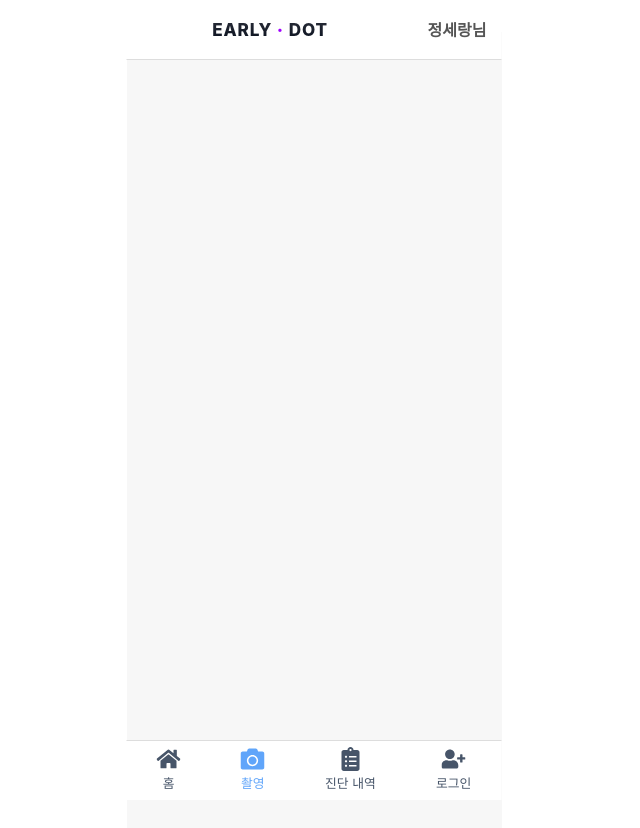
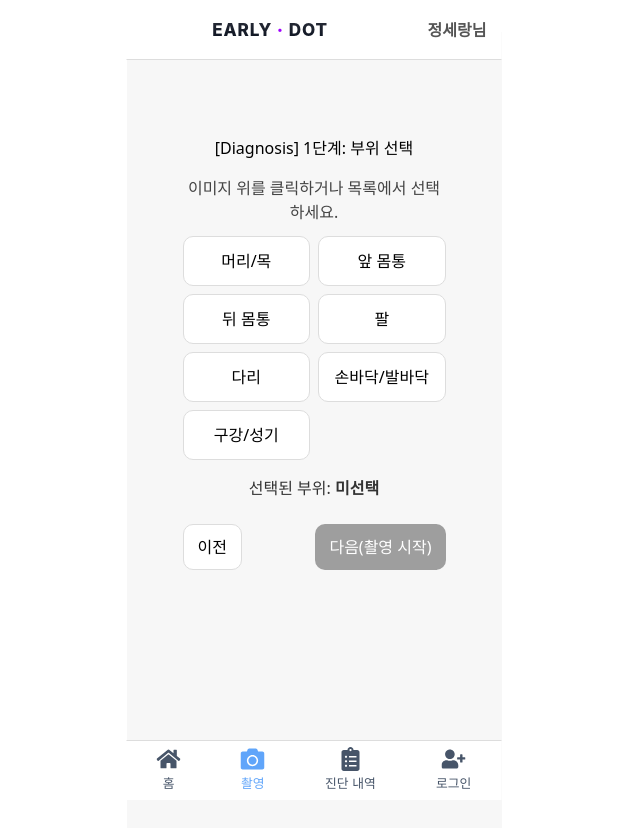
Before and after one commit to earlydot25-cloud/early-dot-project, a React (Create React App) app in the folder frontend/: page /diagnosis/body-select in a window 1280 px wide. Shown: the top 828 px of the page, without its empty margins (326-966 px from the left). Built offline with nearby package versions, Linux system fonts and the light colour scheme.

Commit message:
diagnosis>serializers.py 경로 내용 수정`

```diff
--- a/frontend/src/App.tsx
+++ b/frontend/src/App.tsx
@@ -6,7 +6,8 @@ import Layout from './components/Layout';
 import BeforeLoginPage from './pages/BeforeLoginPage';
 import MainPage from './pages/dashboard/MainPage';
 import LoginPage from './pages/auth/LoginPage';
-import BodySelectionPage from './pages/diagnosis/CapturePage'; // 나중에 바꿔야함 BodySelectionPage로
+import BodySelectionPage from './pages/diagnosis/BodySelectionPage'; // ✅ 올바른 import
+import CapturePage from './pages/diagnosis/CapturePage';             // ✅ 촬영 페이지 별도 import
 import HistoryPage from './pages/dashboard/HistoryPage';
 import ProfilePage from './pages/dashboard/ProfilePage';
 import ResultDetailPage from './pages/diagnosis/ResultDetailPage';
@@ -23,46 +24,38 @@ const isAuthed = () =>
 
 // 보호 라우트: 미로그인 시 BeforeLoginPage로
 type RequireAuthProps = { children: React.ReactElement };
-
-const RequireAuth: React.FC<RequireAuthProps> = ({ children }) => {
-  return isAuthed() ? children : <Navigate to="/" replace />;
-};
-
+const RequireAuth: React.FC<RequireAuthProps> = ({ children }) =>
+  isAuthed() ? children : <Navigate to="/" replace />;
 
 const App: React.FC = () => {
   return (
-    <BrowserRouter>
+    <BrowserRouter> {/* ⚠ index.tsx에서 이미 감싸고 있다면 이 줄/닫는 줄 제거 */}
       <Layout>
         <Routes>
-          {/* 로그인 이전 랜딩 */}
+          {/* 로그인 이전 랜딩 (하나만 남김) */}
           <Route path="/" element={<BeforeLoginPage />} />
 
-          {/* 🔴 보호 라우트 (RequireAuth 적용) - 주석 처리 🔴
-              로그인 기능 구현 후 필요할 때 주석을 해제하고 아래 임시 라우트를 삭제하세요. */}
-          {/* <Route path="/home" element={<RequireAuth><MainPage /></RequireAuth>} />
-          <Route path="/diagnosis" element={<RequireAuth><BodySelectionPage /></RequireAuth>} />
-          <Route path="/dashboard" element={<RequireAuth><HistoryPage />/RequireAuth>}< />
-          <Route path="/dashboard" element={<RequireAuth><ProfilePage /></RequireAuth>} />
-          */}
-
-          {/* 로그인 이전 랜딩 및 인증 관련 유지 */}
-          <Route path="/" element={<BeforeLoginPage />} />
+          {/* 인증 관련 */}
           <Route path="/login" element={<LoginPage />} />
           <Route path="/signup" element={<LoginPage />} />
 
-          {/* 🟢 핵심 수정: 임시 라우트 🟢 */}
+          {/* 임시로 보호 해제한 라우트들 */}
           <Route path="/home" element={<MainPage />} />
 
-          {/* 진단 시작 경로는 유지 */}
-          <Route path="/diagnosis" element={<BodySelectionPage />} />
+          {/* 🔑 진단 플로우 분리 */}
+          <Route path="/diagnosis" element={<Navigate to="/diagnosis/body-select" replace />} />
+          <Route path="/diagnosis/body-select" element={<BodySelectionPage />} />
+          <Route path="/diagnosis/capture" element={<CapturePage />} />
 
-          {/* 대시보드 경로는 기능별로 분리 */}
+          {/* 대시보드 */}
           <Route path="/dashboard/history" element={<HistoryPage />} />
           <Route path="/dashboard/profile" element={<ProfilePage />} />
 
-          {/* 진단 상세 결과 페이지 경로는 ID를 받아야 함 (이전에 MainPage에서 설정한 경로와 일치) */}
+          {/* 결과 상세 */}
           <Route path="/diagnosis/detail/:id" element={<ResultDetailPage />} />
 
+          {/* 그 외 → 랜딩으로 */}
+          <Route path="*" element={<Navigate to="/" replace />} />
         </Routes>
       </Layout>
     </BrowserRouter>
--- a/frontend/src/pages/diagnosis/BodySelectionPage.tsx
+++ b/frontend/src/pages/diagnosis/BodySelectionPage.tsx
@@ -1,7 +1,159 @@
-import React from 'react';
+// import React from 'react';
+// const BodySelectionPage: React.FC = () => {
+//     return <h1>[Diagnosis] 1단계: 부위 선택 페이지</h1>;
+//     };
+// export default BodySelectionPage;
+//
+// export {};
+// frontend/src/pages/diagnosis/BodySelectionPage.tsx
+import React, { useState } from 'react';
+import { useNavigate } from 'react-router-dom';
+
+type Part = '머리/목' | '앞 몸통' | '뒤 몸통' | '팔' | '다리' | '손바닥/발바닥' | '구강/성기';
+
+const ALL_PARTS: Part[] = ['머리/목','앞 몸통','뒤 몸통','팔','다리','손바닥/발바닥','구강/성기'];
+
 const BodySelectionPage: React.FC = () => {
-    return <h1>[Diagnosis] 1단계: 부위 선택 페이지</h1>;
-    };
+  const nav = useNavigate();
+  const [selected, setSelected] = useState<Part | null>(null);
+  const [showHeadModal, setShowHeadModal] = useState(false);
+  const [showGenitalModal, setShowGenitalModal] = useState(false);
+  const [oralChecked, setOralChecked] = useState(false);
+
+  const handlePick = (p: Part) => {
+    if (p === '머리/목') {
+      setOralChecked(false);
+      setShowHeadModal(true);
+      return;
+    }
+    if (p === '구강/성기') {
+      setShowGenitalModal(true);
+      return;
+    }
+    setSelected(p);
+  };
+
+  const confirmHead = () => {
+    const finalPart: Part = oralChecked ? '구강/성기' : '머리/목';
+    setSelected(finalPart);
+    setShowHeadModal(false);
+  };
+
+  const confirmGenital = () => {
+    setSelected('구강/성기');
+    setShowGenitalModal(false);
+  };
+
+  const goNext = () => {
+    const bodyPart = selected ?? '머리/목';
+    // 선택값을 촬영 페이지로 전달
+    nav('/diagnosis/capture', { state: { bodyPart } });
+  };
+
+  return (
+    <div style={{ maxWidth: 430, margin: '0 auto', padding: 16, fontFamily: 'system-ui, sans-serif' }}>
+      <h2 style={{ margin: '8px 0 16px' }}>[Diagnosis] 1단계: 부위 선택</h2>
+      <p style={{ color: '#444', marginBottom: 12 }}>이미지 위를 클릭하거나 목록에서 선택하세요.</p>
+
+      {/* (간단 버전) 버튼 목록 — 실제로는 인체 이미지 맵으로 대체 가능 */}
+      <div style={{ display: 'grid', gridTemplateColumns: '1fr 1fr', gap: 8 }}>
+        {ALL_PARTS.map((p) => (
+          <button
+            key={p}
+            onClick={() => handlePick(p)}
+            style={{
+              padding: '12px 10px',
+              borderRadius: 10,
+              border: selected === p ? '2px solid #4CAF50' : '1px solid #ddd',
+              background: selected === p ? '#E8F5E9' : '#fff',
+              textAlign: 'center',
+              cursor: 'pointer',
+            }}
+          >
+            {p}
+          </button>
+        ))}
+      </div>
+
+      {/* 선택 요약 */}
+      <div style={{ marginTop: 16, color: '#333' }}>
+        선택된 부위: <b>{selected ?? '미선택'}</b>
+      </div>
+
+      {/* 하단 네비게이션 */}
+      <div style={{ display: 'flex', justifyContent: 'space-between', marginTop: 24 }}>
+        <button
+          onClick={() => window.history.back()}
+          style={{ padding: '10px 14px', borderRadius: 10, border: '1px solid #ddd', background: '#fff', cursor: 'pointer' }}
+        >
+          이전
+        </button>
+        <button
+          onClick={goNext}
+          disabled={!selected}
+          style={{
+            padding: '10px 14px',
+            borderRadius: 10,
+            border: 'none',
+            background: selected ? '#4CAF50' : '#9e9e9e',
+            color: 'white',
+            cursor: selected ? 'pointer' : 'not-allowed',
+          }}
+        >
+          다음(촬영 시작)
+        </button>
+      </div>
+
+      {/* 머리/목 모달 */}
+      {showHeadModal && (
+        <div style={modalBackdrop}>
+          <div style={modalBox}>
+            <h3 style={{ marginTop: 0 }}>선택한 부위가 머리/목이 맞나요?</h3>
+            <label style={{ display: 'flex', gap: 8, alignItems: 'center', margin: '10px 0 16px' }}>
+              <input
+                type="checkbox"
+                checked={oralChecked}
+                onChange={(e) => setOralChecked(e.target.checked)}
+              />
+              입 안(구강)이면 체크하세요 → ‘구강/성기’로 저장
+            </label>
+            <div style={{ display: 'flex', gap: 8, justifyContent: 'flex-end' }}>
+              <button onClick={() => setShowHeadModal(false)} style={modalBtnSecondary}>취소</button>
+              <button onClick={confirmHead} style={modalBtnPrimary}>확인</button>
+            </div>
+          </div>
+        </div>
+      )}
+
+      {/* 성기 모달 */}
+      {showGenitalModal && (
+        <div style={modalBackdrop}>
+          <div style={modalBox}>
+            <h3 style={{ marginTop: 0 }}>선택한 부위가 성기 부위가 맞나요?</h3>
+            <p style={{ color: '#444' }}>맞다면 ‘구강/성기’로 저장됩니다. 아니면 위쪽 복부를 눌러주세요.</p>
+            <div style={{ display: 'flex', gap: 8, justifyContent: 'flex-end' }}>
+              <button onClick={() => setShowGenitalModal(false)} style={modalBtnSecondary}>취소</button>
+              <button onClick={confirmGenital} style={modalBtnPrimary}>구강/성기로 저장</button>
+            </div>
+          </div>
+        </div>
+      )}
+    </div>
+  );
+};
+
+const modalBackdrop: React.CSSProperties = {
+  position: 'fixed', inset: 0, background: 'rgba(0,0,0,0.45)',
+  display: 'flex', alignItems: 'center', justifyContent: 'center', zIndex: 1000
+};
+const modalBox: React.CSSProperties = {
+  width: 'min(92vw, 420px)', background: '#fff', borderRadius: 12, padding: 16, boxShadow: '0 12px 32px rgba(0,0,0,0.25)'
+};
+const modalBtnPrimary: React.CSSProperties = {
+  padding: '8px 12px', borderRadius: 8, border: 'none', background: '#4CAF50', color: '#fff', cursor: 'pointer'
+};
+const modalBtnSecondary: React.CSSProperties = {
+  padding: '8px 12px', borderRadius: 8, border: '1px solid #ddd', background: '#fff', cursor: 'pointer'
+};
+
 export default BodySelectionPage;
-
-export {};
--- a/frontend/src/pages/diagnosis/CapturePage.tsx
+++ b/frontend/src/pages/diagnosis/CapturePage.tsx
@@ -1,17 +1,15 @@
 // frontend/src/pages/diagnosis/CapturePage.tsx
 import React, { useState, useRef, useCallback, useEffect, useLayoutEffect } from 'react';
 import Webcam from 'react-webcam';
+import { useLocation } from 'react-router-dom';
 import { FiArrowLeft, FiZap, FiZapOff, FiImage } from 'react-icons/fi';
 
 // ===== 앱의 중앙 컨테이너(네비 폭)과 맞추려면 여기를 네비와 동일하게 =====
-const MAX_STAGE_WIDTH = 430; // 예: 상/하단 네비가 430px max-width면 430으로
+const MAX_STAGE_WIDTH = 430;
 // ===============================================================
 
 // ✅ 백엔드 업로드 엔드포인트 (urls.py 기준)
 const API_URL = 'http://127.0.0.1:8000/api/diagnosis/upload/';
-
-// 바디파트 기본값(임시) — 실제로는 신체부위 선택 탭에서 값 받아오면 교체
-const DEFAULT_BODY_PART = '머리/목'; // TODO: 신체부위 선택 화면 값으로 대체
 
 // 상/하단 네비 실제 높이를 측정하는 훅
 function useNavInsets() {
@@ -42,7 +40,6 @@ function useNavInsets() {
 
     window.addEventListener('resize', measure);
     window.addEventListener('orientationchange', measure);
-    // 모바일 주소창/안전영역 변동 대비
     const t = window.setInterval(measure, 500);
 
     return () => {
@@ -58,7 +55,6 @@ function useNavInsets() {
 }
 
 const styles: Record<string, React.CSSProperties> = {
-  /** 화면 전체 래퍼 — 네비 폭과 동일하게 중앙에 stage를 배치 */
   outerWrapper: {
     position: 'fixed',
     inset: 0,
@@ -67,8 +63,6 @@ const styles: Record<string, React.CSSProperties> = {
     alignItems: 'stretch',
     background: 'transparent'
   },
-
-  /** 실제 카메라 스테이지(네비 폭과 일치하도록 maxWidth 제한) */
   stage: {
     position: 'relative',
     width: '100%',
@@ -80,14 +74,11 @@ const styles: Record<string, React.CSSProperties> = {
     borderRadius: 12,
     fontFamily: 'system-ui, sans-serif',
   },
-
   webcamWrapper: { position: 'absolute', inset: 0, zIndex: 1 },
   webcam: { objectFit: 'cover', width: '100%', height: '100%' },
   overlay: { position: 'absolute', inset: 0, zIndex: 10, pointerEvents: 'none' },
-
   gridLineV: { position: 'absolute', top: 0, bottom: 0, width: 1, backgroundColor: 'rgba(255,255,255,0.3)' },
   gridLineH: { position: 'absolute', left: 0, right: 0, height: 1, backgroundColor: 'rgba(255,255,255,0.3)' },
-
   guideBox: {
     position: 'absolute', top: '50%', left: '50%', transform: 'translate(-50%, -50%)',
     width: 120, height: 120, border: '3px solid #4CAF50', borderRadius: 10 as any,
@@ -96,14 +87,12 @@ const styles: Record<string, React.CSSProperties> = {
   guideText: {
     position: 'absolute', bottom: 180, width: '100%', textAlign: 'center', fontSize: 16, fontWeight: 500, zIndex: 11,
   },
-
   topBar: { position: 'absolute', top: 0, left: 0, right: 0, display: 'flex', justifyContent: 'space-between', padding: 20, zIndex: 20 },
   sideBar: { position: 'absolute', top: 100, right: 20, display: 'flex', flexDirection: 'column', gap: 20, zIndex: 20 },
   bottomBar: {
     position: 'absolute', bottom: 0, left: 0, right: 0, height: 150,
     display: 'flex', justifyContent: 'space-around', alignItems: 'center', paddingBottom: 28, zIndex: 20,
   },
-
   iconButton: {
     backgroundColor: 'rgba(30,30,30,0.7)', border: 'none', color: 'white', padding: 12,
     borderRadius: '50%', display: 'flex', alignItems: 'center', justifyContent: 'center', cursor: 'pointer',
@@ -117,6 +106,10 @@ const styles: Record<string, React.CSSProperties> = {
 };
 
 const CapturePage: React.FC = () => {
+  // 👉 BodySelectionPage에서 넘어온 선택값 받기
+  const location = useLocation() as { state?: { bodyPart?: string } };
+  const selectedBodyPart = location.state?.bodyPart || '머리/목';
+
   const [torchOn, setTorchOn] = useState(false);
   const [guideOn, setGuideOn] = useState(true);
   const webcamRef = useRef<Webcam>(null);
@@ -145,25 +138,26 @@ const CapturePage: React.FC = () => {
     return new File([u8], filename, { type: mime });
   };
 
-  // ✅ 업로드 함수
+  // ✅ 업로드 함수: 여기서 FormData 키를 'upload_storage_path'로 맞춘다
   const sendImageToBackend = async (file: File) => {
     const fd = new FormData();
     fd.append('upload_storage_path', file, file.name || 'captured_image.jpg');
-      fd.append('body_part', DEFAULT_BODY_PART);
+
+    // 🔥 BodySelection에서 넘어온 최종 부위 사용
+    fd.append('body_part', String(selectedBodyPart));
+
+    // 메타(임시 값; 필요 시 실제 폼값으로 교체)
     fd.append('onset_date', '1달 내');
     fd.append('meta_age', String(30));
     fd.append('meta_sex', '남성');
 
     try {
-        const res = await fetch(API_URL, {
-          method: 'POST',
-          body: fd,
-        });
+      const res = await fetch(API_URL, { method: 'POST', body: fd });
 
-        // ✅ 여기에 추가 (이게 중요!)
+      // 실패 디버깅을 위해 텍스트 먼저 찍기
       if (!res.ok) {
-          const errText = await res.text();   // ← 서버 응답 전체를 문자열로 받아옴
-          console.error('업로드 실패 (응답 전체):', errText);  // 콘솔에 그대로 출력
+        const errText = await res.text(); // ← 여기서 전체 응답 로그
+        console.error('업로드 실패 (응답 전체):', errText);
         alert('업로드 실패');
         return;
       }
@@ -176,7 +170,6 @@ const CapturePage: React.FC = () => {
       alert('업로드 실패');
     }
   };
-
 
   const handleCapture = useCallback(() => {
     const shot = webcamRef.current?.getScreenshot();
```
Lines whose indentation alone changed are shown as unchanged.
